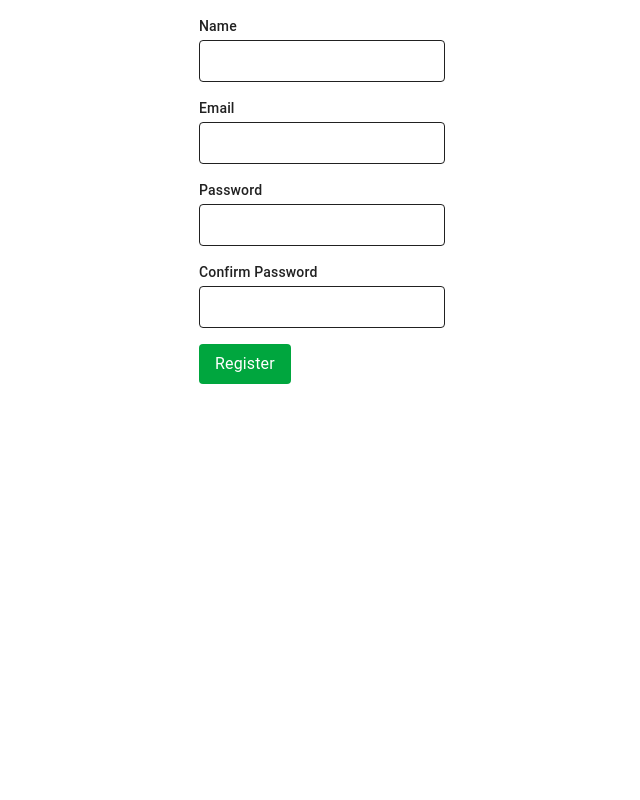
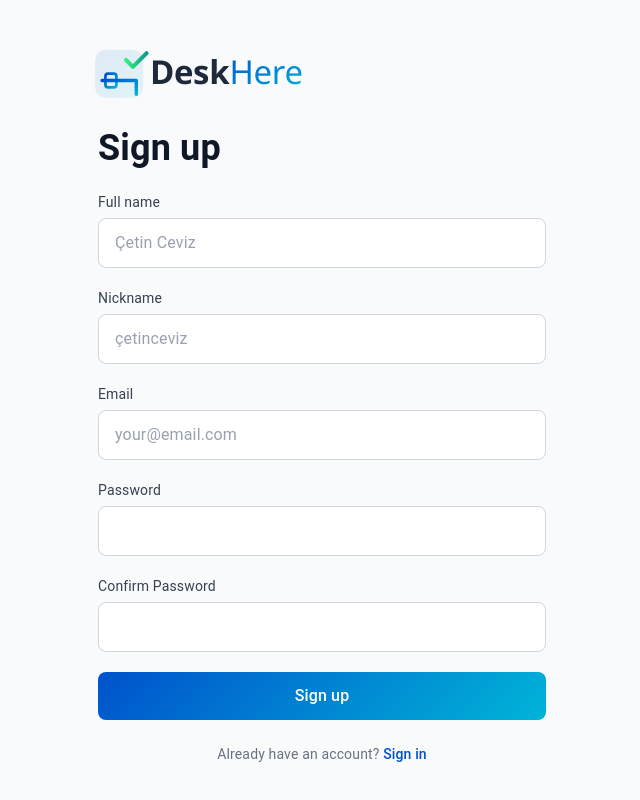
Before and after one commit to turankucukk/cw-frontend, a Next.js app: page /register in a window 1280 px wide. Shown: the whole page, without its empty margins (318-958 px from the left). Built offline with nearby package versions, Linux system fonts and the light colour scheme; what @mui/material-nextjs would draw is missing.

Commit message:
register sayfası UI tasarımı tamamlandı, backend entegrasyonu bekliyor

```diff
--- a/src/components/forms/RegisterForm.tsx
+++ b/src/components/forms/RegisterForm.tsx
@@ -1,15 +1,18 @@
 "use client";
-
 import { useState, type FormEvent } from "react";
+import { useRouter } from "next/navigation";
 
 export default function RegisterForm() {
+  const router = useRouter();
   const [name, setName] = useState("");
+  const [nickname, setNickname] = useState("");
   const [email, setEmail] = useState("");
   const [password, setPassword] = useState("");
   const [confirmPassword, setConfirmPassword] = useState("");
   const [error, setError] = useState("");
+  const [loading, setLoading] = useState(false);
 
-  const handleSubmit = (event: FormEvent<HTMLFormElement>) => {
+  const handleSubmit = async (event: FormEvent<HTMLFormElement>) => {
     event.preventDefault();
 
     if (password !== confirmPassword) {
@@ -18,70 +21,138 @@ export default function RegisterForm() {
     }
 
     setError("");
-    console.log("Register submitted", { name, email, password });
+    setLoading(true);
+
+    try {
+      console.log("Register submitted", { name, nickname, email, password });
+      await new Promise((resolve) => setTimeout(resolve, 500));
+      router.push("/");
+    } catch (err) {
+      setError(err instanceof Error ? err.message : "Bir hata oluştu");
+    } finally {
+      setLoading(false);
+    }
   };
 
   return (
-    <form onSubmit={handleSubmit} className="space-y-4 max-w-md mx-auto p-4">
+    <div className="min-h-screen flex items-center justify-center bg-gray-50 px-4">
+      <div className="w-full max-w-md space-y-6">
+        {/* DeskHere Logo - sadece ikon + isim, alt yazı yok */}
+        <div className="w-72 -ml-5">
+          <svg viewBox="0 0 420 100" width="100%" height="100%" xmlns="http://www.w3.org/2000/svg">
+            <defs>
+              <linearGradient id="brandGradient" x1="0%" y1="0%" x2="100%" y2="100%">
+                <stop offset="0%" stopColor="#0052CC" />
+                <stop offset="100%" stopColor="#00B4D8" />
+              </linearGradient>
+              <linearGradient id="checkGradient" x1="0%" y1="0%" x2="100%" y2="0%">
+                <stop offset="0%" stopColor="#38EF7D" />
+                <stop offset="100%" stopColor="#11998E" />
+              </linearGradient>
+            </defs>
+            <g transform="translate(10, 10)">
+              <rect x="15" y="10" width="70" height="70" rx="16" fill="url(#brandGradient)" opacity="0.1" />
+              <rect x="30" y="45" width="16" height="20" rx="4" fill="none" stroke="url(#brandGradient)" strokeWidth="4" />
+              <path d="M 38,65 L 38,75" stroke="url(#brandGradient)" strokeWidth="4" strokeLinecap="round" />
+              <path d="M 25,55 L 75,55 L 75,75" fill="none" stroke="url(#brandGradient)" strokeWidth="5" strokeLinecap="round" strokeLinejoin="round" />
+              <path d="M 60,25 L 70,35 L 90,15" fill="none" stroke="url(#checkGradient)" strokeWidth="6" strokeLinecap="round" strokeLinejoin="round" />
+            </g>
+            <g transform="translate(105, 70)">
+              <text fontFamily="Segoe UI, Inter, Arial, sans-serif" fontSize="48" fontWeight="800" fill="#1E293B" letterSpacing="-0.5">Desk</text>
+              <text x="116" fontFamily="Segoe UI, Inter, Arial, sans-serif" fontSize="48" fontWeight="400" fill="url(#brandGradient)" letterSpacing="-0.5">Here</text>
+            </g>
+          </svg>
+        </div>
+
+        <h1 className="text-4xl font-bold text-gray-900">Sign up</h1>
+
+        <form onSubmit={handleSubmit} className="space-y-5">
+          {error && (
+            <div className="text-red-700 text-sm bg-red-50 border border-red-200 rounded-lg px-3 py-2">
+              {error}
+            </div>
+          )}
+
           <div>
-        <label htmlFor="name" className="block text-sm font-medium">
-          Name
-        </label>
+            <label htmlFor="name" className="block text-sm text-gray-700 mb-1.5">Full name</label>
             <input
               id="name"
               type="text"
+              placeholder="Çetin Ceviz"
               value={name}
               onChange={(event) => setName(event.target.value)}
-          className="mt-1 block w-full rounded border px-3 py-2"
+              className="block w-full rounded-lg border border-gray-300 bg-white px-4 py-3 text-gray-900 placeholder-gray-400 focus:ring-2 focus:ring-[#0052CC] focus:border-[#0052CC] focus:outline-none"
               required
             />
           </div>
+
           <div>
-        <label htmlFor="email" className="block text-sm font-medium">
-          Email
-        </label>
+            <label htmlFor="nickname" className="block text-sm text-gray-700 mb-1.5">Nickname</label>
+            <input
+              id="nickname"
+              type="text"
+              placeholder="çetinceviz"
+              value={nickname}
+              onChange={(event) => setNickname(event.target.value)}
+              className="block w-full rounded-lg border border-gray-300 bg-white px-4 py-3 text-gray-900 placeholder-gray-400 focus:ring-2 focus:ring-[#0052CC] focus:border-[#0052CC] focus:outline-none"
+              required
+            />
+          </div>
+
+          <div>
+            <label htmlFor="email" className="block text-sm text-gray-700 mb-1.5">Email</label>
             <input
               id="email"
               type="email"
+              placeholder="your@email.com"
               value={email}
               onChange={(event) => setEmail(event.target.value)}
-          className="mt-1 block w-full rounded border px-3 py-2"
+              className="block w-full rounded-lg border border-gray-300 bg-white px-4 py-3 text-gray-900 placeholder-gray-400 focus:ring-2 focus:ring-[#0052CC] focus:border-[#0052CC] focus:outline-none"
               required
             />
           </div>
+
           <div>
-        <label htmlFor="password" className="block text-sm font-medium">
-          Password
-        </label>
+            <label htmlFor="password" className="block text-sm text-gray-700 mb-1.5">Password</label>
             <input
               id="password"
               type="password"
               value={password}
               onChange={(event) => setPassword(event.target.value)}
-          className="mt-1 block w-full rounded border px-3 py-2"
+              className="block w-full rounded-lg border border-gray-300 bg-white px-4 py-3 text-gray-900 focus:ring-2 focus:ring-[#0052CC] focus:border-[#0052CC] focus:outline-none"
               required
             />
           </div>
+
           <div>
-        <label htmlFor="confirmPassword" className="block text-sm font-medium">
-          Confirm Password
-        </label>
+            <label htmlFor="confirmPassword" className="block text-sm text-gray-700 mb-1.5">Confirm Password</label>
             <input
               id="confirmPassword"
               type="password"
               value={confirmPassword}
               onChange={(event) => setConfirmPassword(event.target.value)}
-          className="mt-1 block w-full rounded border px-3 py-2"
+              className="block w-full rounded-lg border border-gray-300 bg-white px-4 py-3 text-gray-900 focus:ring-2 focus:ring-[#0052CC] focus:border-[#0052CC] focus:outline-none"
               required
             />
           </div>
-      {error ? <p className="text-sm text-red-600">{error}</p> : null}
+
           <button
             type="submit"
-        className="inline-flex items-center justify-center rounded bg-green-600 px-4 py-2 text-white hover:bg-green-700"
+            disabled={loading}
+            className="w-full rounded-lg px-4 py-3 text-white font-medium disabled:opacity-50 transition"
+            style={{ background: "linear-gradient(135deg, #0052CC 0%, #00B4D8 100%)" }}
           >
-        Register
+            {loading ? "Kayıt oluşturuluyor..." : "Sign up"}
           </button>
         </form>
+
+        <p className="text-center text-sm text-gray-500">
+          Already have an account?{" "}
+          <a href="/login" className="text-[#0052CC] hover:underline font-medium">
+            Sign in
+          </a>
+        </p>
+      </div>
+    </div>
   );
 }
```
Lines whose indentation alone changed are shown as unchanged.
